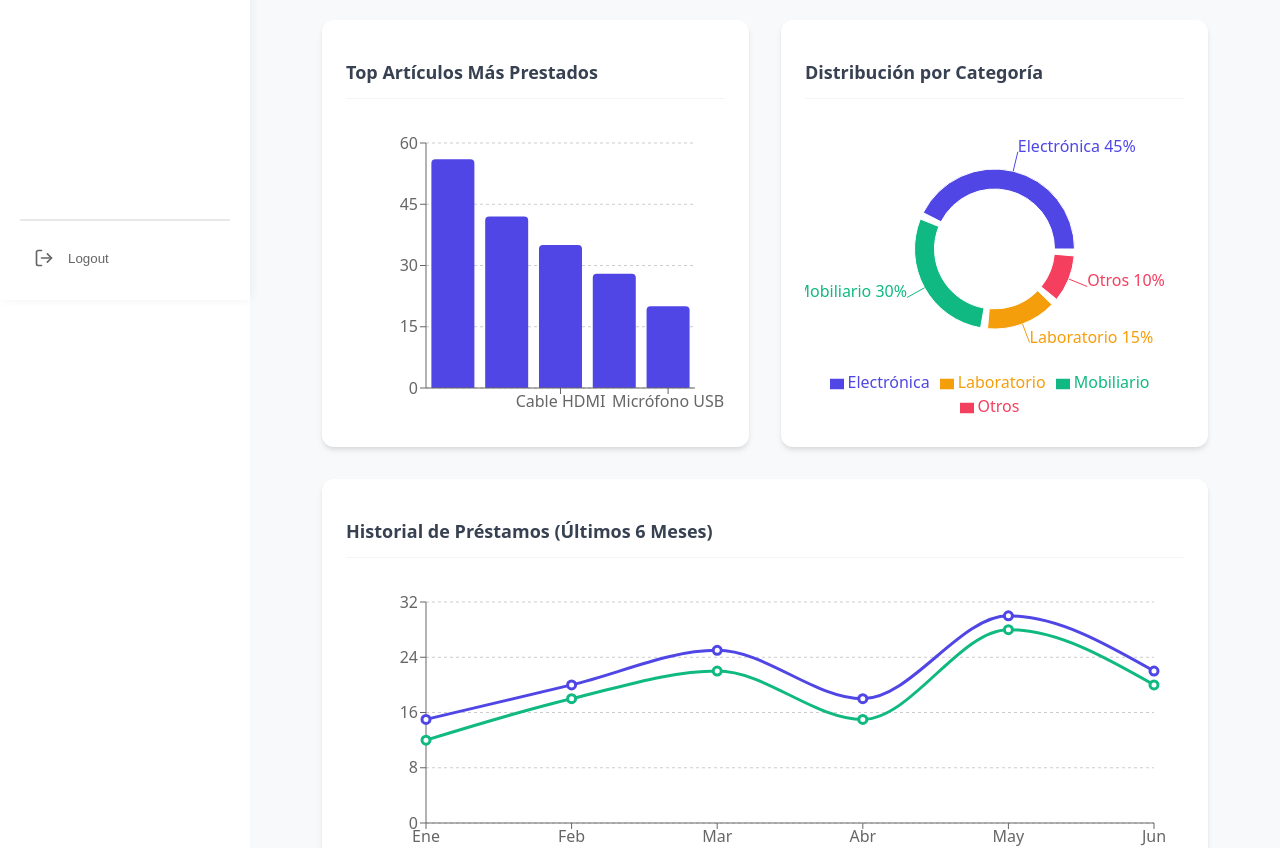
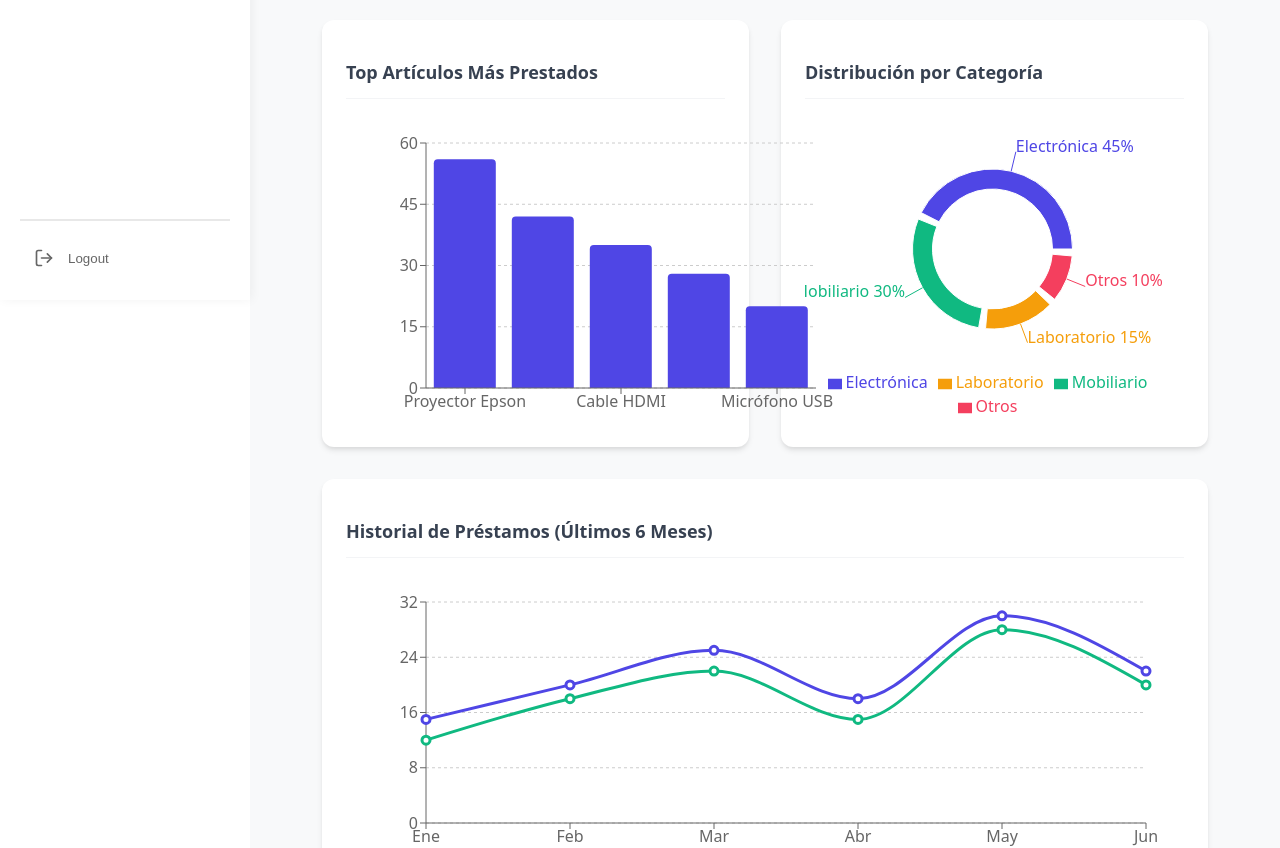
Before and after one commit to andres0818/Proyecto_web_II, a React (Vite) app: page /Proyecto_web_II/dashboard in a window 1280 px wide. Shown: the part 500-1348 px from the top of the page. Built offline with nearby package versions, Linux system fonts and the light colour scheme; sample sign-in values are in the browser's storage.

Commit message:
fix(dashboard): fix chart rendering and add debug logs

```diff
--- a/src/pages/Dashboard/Dashboard.jsx
+++ b/src/pages/Dashboard/Dashboard.jsx
@@ -26,6 +26,8 @@ const Dashboard = () => {
           AnalyticsService.getLoanHistory(),
           AnalyticsService.getTopArticles()
         ]);
+
+        console.log("Analytics Data Loaded:", { kpiData, catData, historyData, topData });
 
         setKpis(kpiData);
         setCategoryData(catData);
@@ -86,16 +88,14 @@ const Dashboard = () => {
         {/* Top Articles Chart */}
         <div className="chart-card">
           <h2>Top Artículos Más Prestados</h2>
-          <div className="chart-wrapper">
-            <ResponsiveContainer width="100%" height="100%">
-              <BarChart data={topArticles} margin={{ top: 20, right: 30, left: 20, bottom: 5 }}>
+          <div className="chart-wrapper" style={{ height: '300px' }}>
+            <BarChart width={500} height={300} data={topArticles} margin={{ top: 20, right: 30, left: 20, bottom: 5 }}>
               <CartesianGrid strokeDasharray="3 3" vertical={false} />
               <XAxis dataKey="name" />
               <YAxis />
               <Tooltip />
               <Bar dataKey="loan_count" name="Préstamos" fill="#4F46E5" radius={[4, 4, 0, 0]} />
             </BarChart>
-            </ResponsiveContainer>
           </div>
         </div>
 
@@ -103,7 +103,7 @@ const Dashboard = () => {
         <div className="chart-card">
           <h2>Distribución por Categoría</h2>
           <div className="chart-wrapper">
-            <ResponsiveContainer width="100%" height="100%">
+            <ResponsiveContainer width="99%" height={300}>
               <PieChart>
                 <Pie
                   data={categoryData}
@@ -131,7 +131,7 @@ const Dashboard = () => {
         <div className="chart-card full-width">
           <h2>Historial de Préstamos (Últimos 6 Meses)</h2>
           <div className="chart-wrapper">
-            <ResponsiveContainer width="100%" height="100%">
+            <ResponsiveContainer width="99%" height={300}>
               <LineChart data={loanHistory} margin={{ top: 20, right: 30, left: 20, bottom: 5 }}>
                 <CartesianGrid strokeDasharray="3 3" vertical={false} />
                 <XAxis dataKey="month" />
```
Lines whose indentation alone changed are shown as unchanged.
